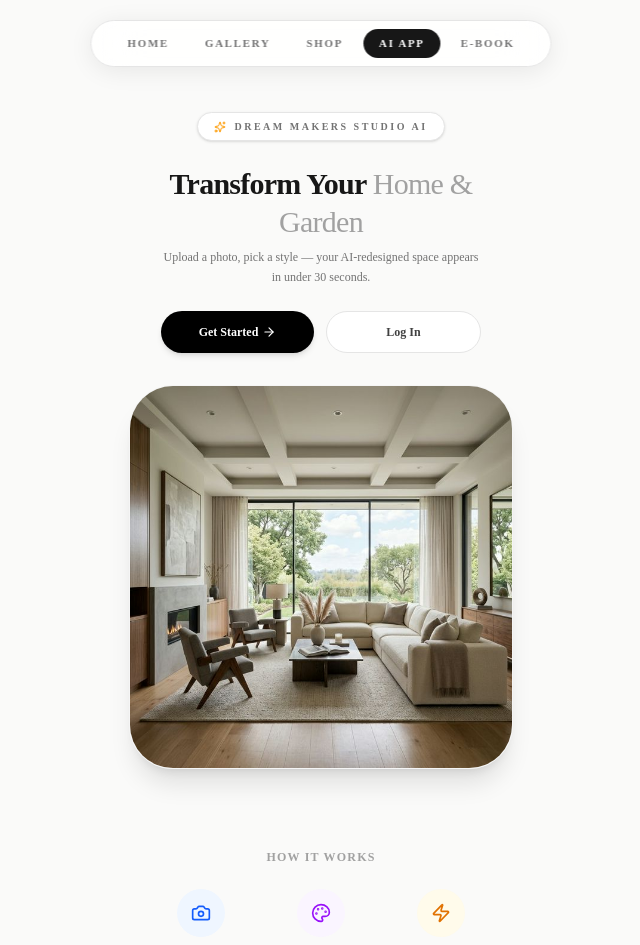
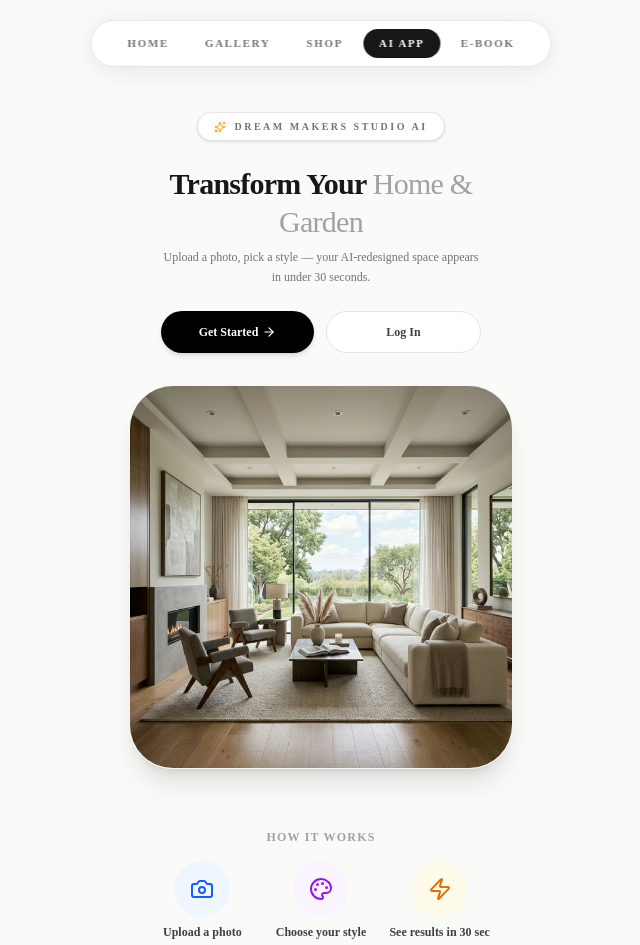
Before and after one commit to dreammakersstudio24-hub/dream-makers-studio, a Next.js app: page /app in a window 1280 px wide. Shown: the top 945 px of the page, without its empty margins (319-959 px from the left). Built offline with nearby package versions, Linux system fonts and the light colour scheme; no server answers.

Commit message:
Sales page: tighter How It Works section, larger bolder icons & text

```diff
--- a/src/app/app/page.tsx
+++ b/src/app/app/page.tsx
@@ -66,19 +66,19 @@ export default async function AppSalesPage() {
       </section>
 
       {/* ── HOW IT WORKS ──────────────────────── */}
-      <section className="px-5 py-10 max-w-sm mx-auto">
-        <h2 className="text-center text-xs font-black uppercase tracking-widest text-neutral-400 mb-6">How it works</h2>
-        <div className="grid grid-cols-3 gap-4">
+      <section className="px-5 py-5 max-w-sm mx-auto">
+        <h2 className="text-center text-xs font-black uppercase tracking-widest text-neutral-400 mb-4">How it works</h2>
+        <div className="grid grid-cols-3 gap-3">
           {[
             { icon: Camera, label: 'Upload a photo', color: 'bg-blue-50 text-blue-600', step: '1' },
             { icon: Palette, label: 'Choose your style', color: 'bg-purple-50 text-purple-600', step: '2' },
             { icon: Zap, label: 'See results in 30 sec', color: 'bg-amber-50 text-amber-600', step: '3' },
           ].map(({ icon: Icon, label, color, step }) => (
             <div key={step} className="flex flex-col items-center gap-2 text-center">
-              <div className={`w-12 h-12 rounded-2xl ${color} flex items-center justify-center`}>
-                <Icon className="w-5 h-5" />
+              <div className={`w-14 h-14 rounded-2xl ${color} flex items-center justify-center`}>
+                <Icon className="w-6 h-6" />
               </div>
-              <p className="text-[10px] font-bold text-neutral-500 leading-tight">{label}</p>
+              <p className="text-xs font-black text-neutral-700 leading-tight">{label}</p>
             </div>
           ))}
         </div>
```
